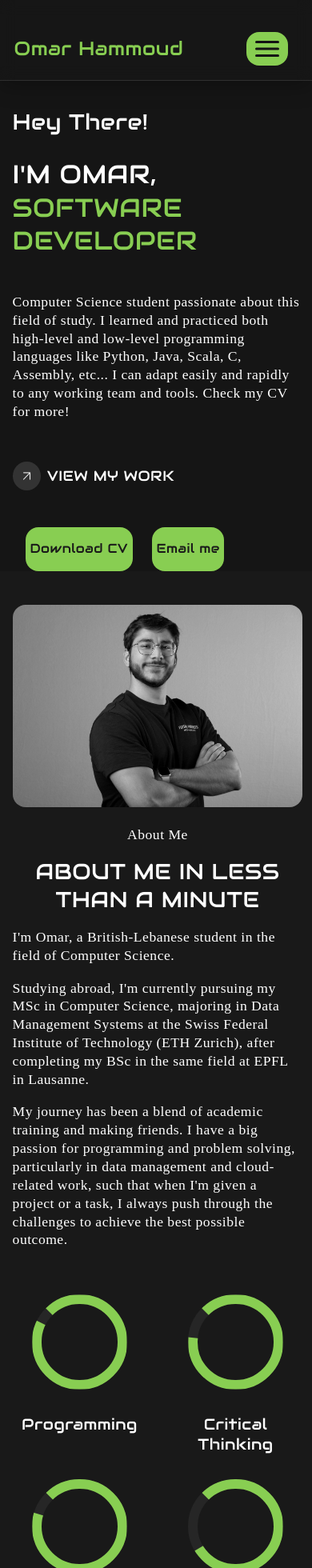
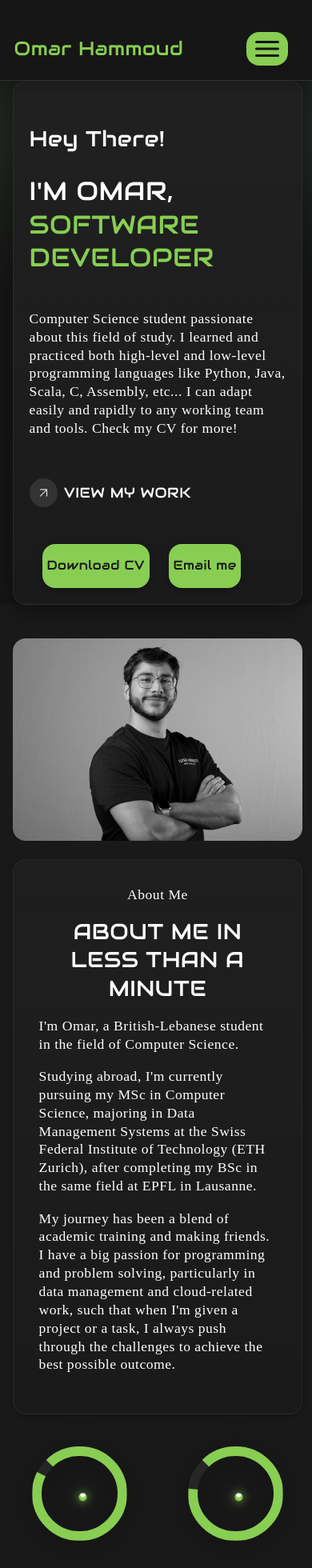
Before and after one commit to ohamz/omar-hammoud, a React (Vite) app: page / in a window 390 px wide. Shown: the top 1960 px of the page at 80% size. Built offline with nearby package versions, Linux system fonts and the light colour scheme; a web font is replaced by a local one.

Commit message:
more UI enhancements

```diff
--- a/src/App.css
+++ b/src/App.css
@@ -11,6 +11,7 @@ Main
   align-items: center;
   color: var(--white-1);
   padding: 0 3vw 2vw 4vw;
+  position: relative;
 }
 
 .main-section h1 {
@@ -55,7 +56,9 @@ Main - Home
   flex-direction: row;
   justify-content: space-between;
   align-items: start;
-  background-color: var(--black-3);
+  background: radial-gradient(1200px 50% at 10% 10%, rgba(136,206,82,0.08), transparent 60%),
+              radial-gradient(900px 50% at 90% 10%, rgba(75,173,232,0.06), transparent 60%),
+              var(--black-3);
   padding-bottom: 0;
   margin-bottom: 5vh;
 }
@@ -67,10 +70,19 @@ Main - Home
   flex-direction: column;
   gap: 0;
   overflow: hidden;
+  padding: 2rem;
+  background: linear-gradient(180deg, rgba(255,255,255,0.03), rgba(255,255,255,0.0)), var(--surface-2);
+  border: 1px solid rgba(255,255,255,0.06);
+  border-radius: var(--border-radius);
+  box-shadow: var(--shadow-md);
 }
 
 .green-title {
   color: var(--green-1);
+}
+
+.green-title.text-gradient-green {
+  color: inherit;
 }
 
 .home-img {
@@ -142,6 +154,11 @@ Main - About
 
 .about-content {
   width: 50vw;
+  padding: 2rem;
+  background: linear-gradient(180deg, rgba(255,255,255,0.02), rgba(255,255,255,0)), var(--surface-2);
+  border: 1px solid rgba(255,255,255,0.06);
+  border-radius: var(--border-radius);
+  box-shadow: var(--shadow-sm);
 }
 
 .about-content-head {
@@ -177,6 +194,10 @@ Main - Projects
   align-items: center;
   gap: 4vw 4vw;
   padding: 4vh 2vw;
+  background: linear-gradient(180deg, rgba(255,255,255,0.02), rgba(255,255,255,0)), var(--surface-1);
+  border: 1px solid rgba(255,255,255,0.05);
+  border-radius: var(--border-radius);
+  box-shadow: var(--shadow-sm);
 }
 
 /*
@@ -216,8 +237,10 @@ Main - Contact
 .contact-form {
   width: 100%;
   height: 100%;
-  background-color: var(--black-2);
+  background-color: var(--surface-2);
   border-radius: var(--border-radius);
+  border: 1px solid rgba(255,255,255,0.06);
+  box-shadow: var(--shadow-md);
 }
 
 .contact-form-content {
@@ -312,6 +335,7 @@ Adjust to mobile phones
 
   .home-txt-box {
     width: 100%;
+    padding: 1.25rem;
   }
 
   .home-img {
--- a/src/css/NavLinks.css
+++ b/src/css/NavLinks.css
@@ -11,12 +11,14 @@
   align-items: center;
   justify-content: center;
   font: inherit;
+  box-shadow: var(--shadow-sm);
 }
 
 .download-btn:hover {
   color: var(--black-1);
   background-color: var(--green-2);
-  transform: scale(1.05);
+  transform: translateY(-1px);
+  box-shadow: var(--shadow-md);
   transition: var(--transition-1);
 }
 
--- a/src/css/ProgressRing.css
+++ b/src/css/ProgressRing.css
@@ -18,6 +18,32 @@
   margin: 3vw;
   margin: var(--ring-border);
   transition: var(--transition-2);
+  filter: drop-shadow(0 6px 18px rgba(0,0,0,0.4));
+}
+
+/* Futuristic orbiting energy dot */
+.progress-ring::after {
+  content: "";
+  position: absolute;
+  top: 50%;
+  left: 50%;
+  width: 10px;
+  height: 10px;
+  border-radius: 50%;
+  background: radial-gradient(circle at 30% 30%, #fff 0 30%, var(--green-1) 35% 100%);
+  box-shadow: 0 0 12px var(--green-1), 0 0 28px var(--green-1-20);
+  transform-origin: center center;
+  transform: rotate(0deg) translateX(calc(50% - var(--ring-border)));
+  animation: ring-orbit 6s linear infinite, ring-pulse 2.4s ease-in-out infinite;
+}
+
+@keyframes ring-orbit {
+  to { transform: rotate(360deg) translateX(calc(50% - var(--ring-border))); }
+}
+
+@keyframes ring-pulse {
+  0%, 100% { box-shadow: 0 0 10px var(--green-1), 0 0 24px var(--green-1-20); }
+  50% { box-shadow: 0 0 18px var(--green-1), 0 0 36px var(--green-1-20); }
 }
 
 .background-circle,
--- a/src/css/Project.css
+++ b/src/css/Project.css
@@ -5,11 +5,12 @@
   display: flex;
   align-items: center;
   justify-content: center;
-  background-color: var(--grey-1);
+  background: linear-gradient(180deg, rgba(255,255,255,0.03), rgba(255,255,255,0.0)), var(--surface-3);
   border-radius: var(--border-radius);
   padding: 3vw;
   overflow: hidden;
-  box-shadow: 0 8px 24px rgba(0, 0, 0, 0.25);
+  border: 1px solid rgba(255,255,255,0.08);
+  box-shadow: var(--shadow-md);
 }
 
 .project-img {
@@ -40,6 +41,10 @@
   transition: var(--transition-3);
 }
 
+.project:hover {
+  box-shadow: var(--shadow-lg);
+}
+
 .project-badges {
   display: flex;
   flex-wrap: wrap;
@@ -49,7 +54,7 @@
 }
 
 .badge {
-  background: rgba(136, 206, 82, 0.15);
+  background: linear-gradient(180deg, var(--green-1-08), transparent);
   color: var(--green-1);
   border: 1px solid rgba(136, 206, 82, 0.35);
   padding: 0.25rem 0.5rem;
--- a/src/css/UserInput.css
+++ b/src/css/UserInput.css
@@ -2,19 +2,28 @@
   display: flex;
   align-items: center;
   justify-content: space-between;
-  padding-top: 1vh;
-  padding-bottom: 5vh;
-  border-bottom: 1px solid var(--grey-2);
+  gap: 0.75rem;
+  padding: 1.1rem 1rem;
+  margin: 1rem 0 1.35rem 0;
+  background: linear-gradient(180deg, rgba(255,255,255,0.02), rgba(255,255,255,0)) , var(--surface-2);
+  border: 1px solid rgba(255,255,255,0.08);
+  border-radius: var(--border-radius);
+  box-shadow: var(--shadow-sm);
 }
 
 .user-input {
   width: 100%;
   font-family: "Genos";
   font-size: 1.3rem;
-  background: var(--black-2);
+  background: transparent;
   border: 0;
   padding: 0 8px;
   color: var(--white-1);
+}
+
+.user-input:focus-visible {
+  outline: 2px solid var(--green-1);
+  outline-offset: 2px;
 }
 
 .input-icon {
--- a/src/index.css
+++ b/src/index.css
@@ -25,8 +25,22 @@
 
   --green-1: #88ce52;
   --green-2: #66a435;
+  --green-3: #3e7a1e;
+  --green-1-20: rgba(136, 206, 82, 0.2);
+  --green-1-08: rgba(136, 206, 82, 0.08);
 
   --lightblue-1: #4bade8;
+  --lightblue-1-10: rgba(75, 173, 232, 0.1);
+
+  /* Surfaces */
+  --surface-1: #151515;
+  --surface-2: #1a1a1a;
+  --surface-3: #202020;
+
+  /* Shadows */
+  --shadow-sm: 0 2px 8px rgba(0,0,0,0.25);
+  --shadow-md: 0 8px 24px rgba(0,0,0,0.35);
+  --shadow-lg: 0 18px 48px rgba(0,0,0,0.45);
 
   /* Fonts */
   --font-size-1: 0.8rem;
@@ -57,6 +71,33 @@ body {
   display: flex;
   flex-direction: column;
   background: var(--black-1);
+}
+
+/* Surfaces and shadows */
+.surface-panel {
+  background: linear-gradient(180deg, rgba(255,255,255,0.02), rgba(255,255,255,0.0)) , var(--surface-2);
+  border: 1px solid rgba(255,255,255,0.06);
+  box-shadow: var(--shadow-md);
+  border-radius: var(--border-radius);
+}
+
+.surface-card {
+  background: linear-gradient(180deg, rgba(255,255,255,0.03), rgba(255,255,255,0.0)) , var(--surface-3);
+  border: 1px solid rgba(255,255,255,0.07);
+  box-shadow: var(--shadow-sm);
+  border-radius: var(--border-radius);
+}
+
+.shadow-lg { box-shadow: var(--shadow-lg); }
+.shadow-md { box-shadow: var(--shadow-md); }
+.shadow-sm { box-shadow: var(--shadow-sm); }
+
+/* Text and accents */
+.text-gradient-green {
+  background: linear-gradient(90deg, var(--green-1), var(--lightblue-1));
+  -webkit-background-clip: text;
+  background-clip: text;
+  color: transparent;
 }
 
 /* Animation utilities */
```
